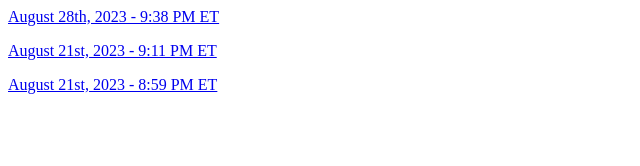
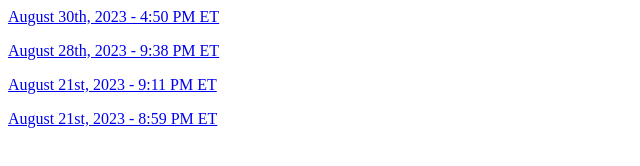
Before and after one commit to mijumaruccino/snowyminccino, a plain HTML site: page notebook.html in a window 1280 px wide. Shown: the whole page, without its empty margins (0-640 px from the left). Drawn offline with Linux system fonts and the light colour scheme.

Commit message:
Update notebook.html

```diff
--- a/notebook.html
+++ b/notebook.html
@@ -1,5 +1,6 @@
 <title>Snowy's Website</title>
 <link rel="icon" href="Aki_Icon.ico" />
+<p><a href="https://snowyminccino.art/note83023450">August 30th, 2023 - 4:50 PM ET</a></p>
 <p><a href="https://snowyminccino.art/note82823938">August 28th, 2023 - 9:38 PM ET</a></p>
 <p><a href="https://snowyminccino.art/note82123911">August 21st, 2023 - 9:11 PM ET</a></p>
 <p><a href="https://snowyminccino.art/note82123859">August 21st, 2023 - 8:59 PM ET</a></p>
```
